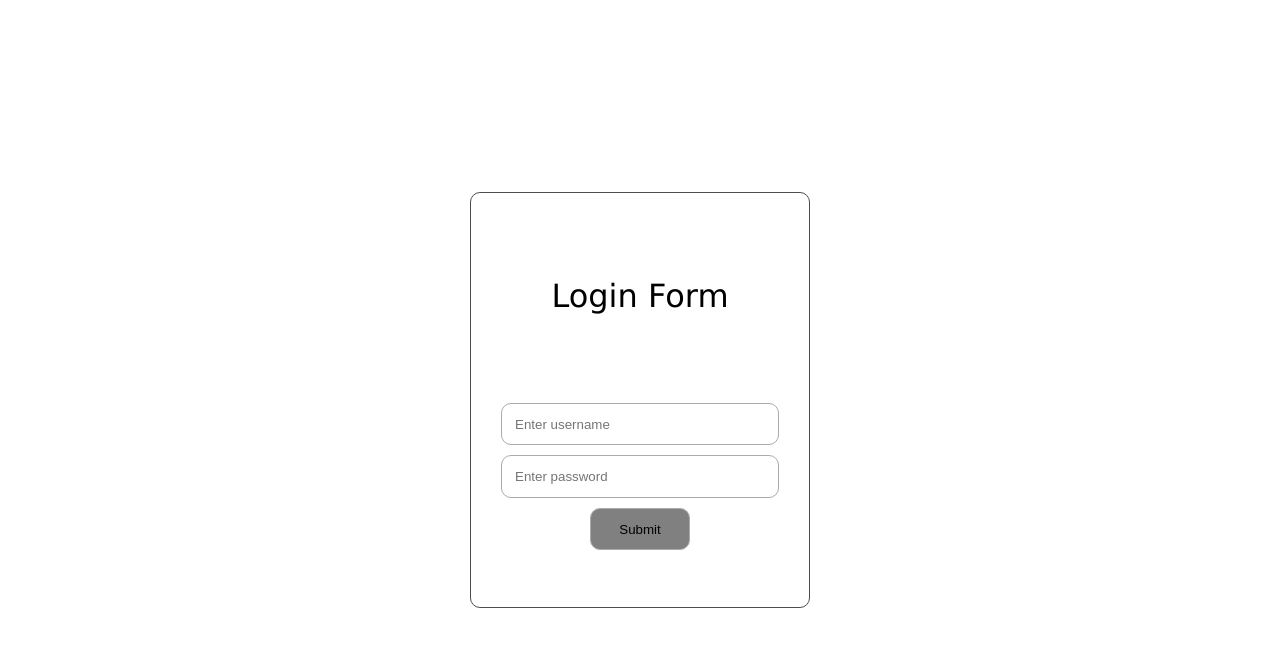
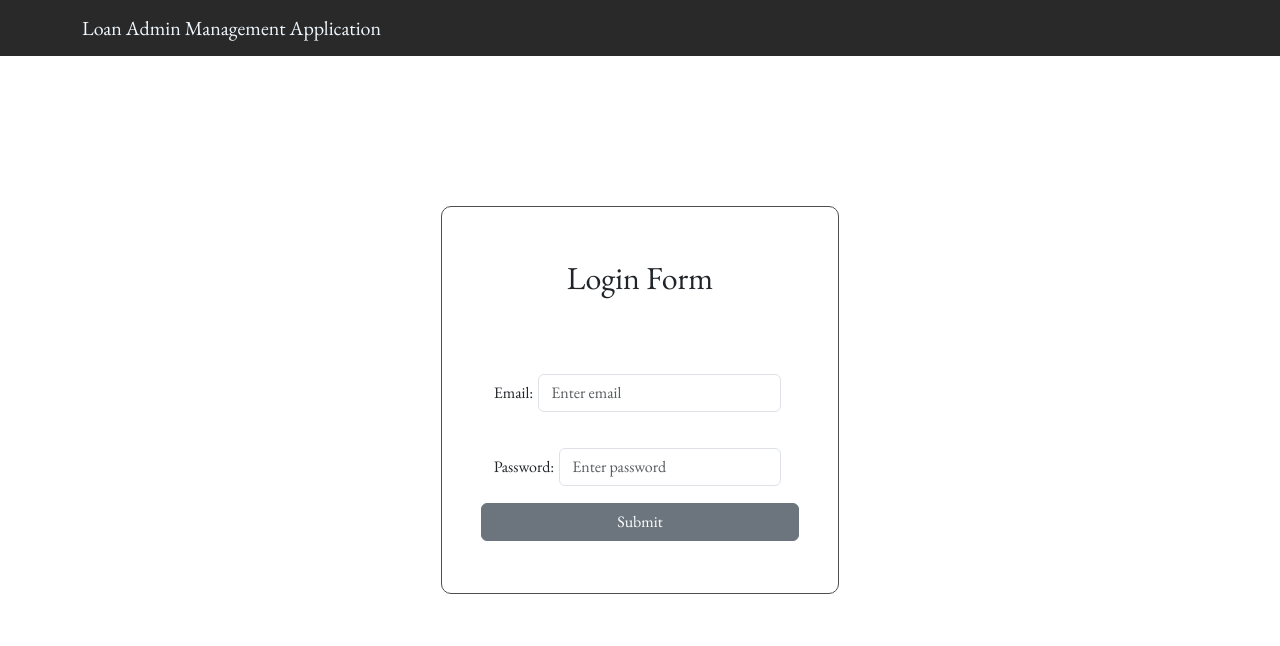
Before and after one commit to harini0-0/lama_batch4, a React (Create React App) app in the folder Frontend/lama/: page /login in a window 1280 px wide. Shown: the top 646 px of the page. Built offline with nearby package versions, Linux system fonts and the light colour scheme.

Commit message:
Styling of Login page

```diff
--- a/Frontend/lama/public/index.html
+++ b/Frontend/lama/public/index.html
@@ -15,6 +15,9 @@
       user's mobile device or desktop. See https://developers.google.com/web/fundamentals/web-app-manifest/
     -->
     <link rel="manifest" href="%PUBLIC_URL%/manifest.json" />
+    <link rel="preconnect" href="https://fonts.googleapis.com">
+    <link rel="preconnect" href="https://fonts.gstatic.com" crossorigin>
+    <link href="https://fonts.googleapis.com/css2?family=EB+Garamond&display=swap" rel="stylesheet">
     <!--
       Notice the use of %PUBLIC_URL% in the tags above.
       It will be replaced with the URL of the `public` folder during the build.
--- a/Frontend/lama/src/App.css
+++ b/Frontend/lama/src/App.css
@@ -1,5 +1,11 @@
 .App {
   text-align: center;
+  height: 100vh;
+  width: 100vw;
+  align-items: center;
+  display: grid;
+  justify-content: center;
+  font-family: 'EB Garamond';
 }
 
 .App-logo {
@@ -13,20 +19,8 @@
   }
 }
 
-.App-header {
-  background-color: #282c34;
-  min-height: 100vh;
-  display: flex;
-  flex-direction: column;
-  align-items: center;
-  justify-content: center;
-  font-size: calc(10px + 2vmin);
-  color: white;
-}
 
-.App-link {
-  color: #61dafb;
-}
+
 
 @keyframes App-logo-spin {
   from {
@@ -38,18 +32,6 @@
 }
 
 /* Inside src/App.css */
-
-body {
-	height: 100vh;
-	display: flex;
-	justify-content: center;
-	align-items: center;
-}
-.wrapper{
-  display: flex;
-  flex-direction: column;
-  justify-content: center;
-}
 
 .title {
 	text-align: center;
@@ -63,8 +45,10 @@ body {
 	text-align: center;
 	display: flex;
 	flex-direction: column;
+  justify-content: center;
+  align-items: center;
 	margin: auto;
-	/* width: 30vw; */
+	width:fit-content;
 	padding: 2vw 1vw;
 	/* background-color: rgb(250, 194, 194); */
 	border-radius: 10px;
@@ -77,13 +61,31 @@ body {
 	flex-direction: column;
 	margin: auto;
 	justify-content: center;
-	padding: 2vw 1vw;
+	padding: 2vw 2vw;
 	/* background-color: rgb(250, 194, 194); */
 	border-radius: 10px;
 
   /* border: 1px solid rgb(78, 78, 78); */
 }
 
+.nav2{
+  background-color: rgb(41, 41, 41);
+  /* color: aliceblue */
+}
+a.navbar-brand{
+  color: aliceblue;
+}
+
+.form-group{
+  display: flex;
+  flex-direction: row;
+  padding: 1vw;
+  justify-content: center;
+  text-align: center;
+}
+label{
+  align-self: center;
+}
 
 input {
 	align-self: center;
--- a/Frontend/lama/src/App.js
+++ b/Frontend/lama/src/App.js
@@ -1,9 +1,11 @@
 import './App.css';
 import LoginPage from './Pages/Login';
+import NavbarComponent from './Pages/Navbar';
 
 function App() {
   return (
     <div className="App">
+      <NavbarComponent></NavbarComponent>
       <LoginPage></LoginPage>
     </div>
   );
--- a/Frontend/lama/src/Pages/Login.jsx
+++ b/Frontend/lama/src/Pages/Login.jsx
@@ -1,25 +1,128 @@
-import React from "react";
-import { useForm } from "react-hook-form";
+import { Button } from 'react-bootstrap';
+import React from 'react';
+
+class LoginPage extends React.Component {
+    constructor() {
+    super();
+    this.state = {
+      input: {},
+      errors: {}
+    };
+
+    this.handleChange = this.handleChange.bind(this);
+    this.handleSubmit = this.handleSubmit.bind(this);
+  }
+
+  handleChange(event) {
+    let input = this.state.input;
+    input[event.target.name] = event.target.value;
+
+    this.setState({
+      input
+    });
+  }
+
+  handleSubmit(event) {
+    event.preventDefault();
+
+    if(this.validate()){
+        console.log(this.state);
+
+        let input = {};
+
+        input["email"] = "";
+        input["password"] = "";
+
+        this.setState({input:input});
+
+        alert('Demo Form is submitted');
+    }
+  }
+
+  validate(){
+      let input = this.state.input;
+      let errors = {};
+      let isValid = true;
+
+      if (!input["username"]) {
+        isValid = false;
+        errors["username"] = "Please enter your username.";
+      }
+
+      if (!input["email"]) {
+        isValid = false;
+        errors["email"] = "Please enter your email Address.";
+      }
+
+      if (typeof input["email"] !== "undefined") {
+
+        var pattern = new RegExp(/^(("[\w-\s]+")|([\w-]+(?:\.[\w-]+)*)|("[\w-\s]+")([\w-]+(?:\.[\w-]+)*))(@((?:[\w-]+\.)*\w[\w-]{0,66})\.([a-z]{2,6}(?:\.[a-z]{2})?)$)|(@\[?((25[0-5]\.|2[0-4][0-9]\.|1[0-9]{2}\.|[0-9]{1,2}\.))((25[0-5]|2[0-4][0-9]|1[0-9]{2}|[0-9]{1,2})\.){2}(25[0-5]|2[0-4][0-9]|1[0-9]{2}|[0-9]{1,2})\]?$)/i);
+        if (!pattern.test(input["email"])) {
+          isValid = false;
+          errors["email"] = "Please enter valid email address.";
+        }
+      }
+
+      if (!input["password"]) {
+        isValid = false;
+        errors["password"] = "Please enter your password.";
+      }
+      if (typeof input["password"] !== "undefined") {
+        if(input["password"].length < 6){
+            isValid = false;
+            errors["password"] = "Please add at least 6 charachter.";
+        }
+      }
+
+      this.setState({
+        errors: errors
+      });
+
+      return isValid;
+  }
+
+  render() {
+    return (
+      <div className='wrapper'>
+        <h1 className='title' style={{fontFamily: "EB Garamond"}}>Login Form</h1>
+        <form className='wrapper2' onSubmit={this.handleSubmit}>
 
 
-function LoginPage(){
-    const { register, handleSubmit, formState: { errors } } = useForm();
 
-    const onSubmit = (data) => console.log(data);
+          <div class="form-group">
+            <label for="email">Email:</label>
+            <input
+              type="text"
+              name="email"
+              value={this.state.input.email}
+              onChange={this.handleChange}
+              class="form-control"
+              placeholder="Enter email"
+              id="email" />
 
-    return (
-        <div className="wrapper">
-            <p className="title">Login Form</p>
+              <div className="text-danger">{this.state.errors.email}</div>
+          </div>
 
-            <form className="wrapper2" onSubmit={handleSubmit(onSubmit)}>
+          <div class="form-group">
+            <label for="password">Password:</label>
+            <input
+              type="password"
+              name="password"
+              value={this.state.input.password}
+              onChange={this.handleChange}
+              class="form-control"
+              placeholder="Enter password"
+              id="password" />
 
-                <input type="username" placeholder="Enter username" {...register("username", { required: true })} />
-                {errors.email && <span style={{ color: "red" }}>
-                    *Email* is mandatory </span>}
-                <input type="password" placeholder="Enter password"{...register("password")} />
-                <input type={"submit"} style={{ backgroundColor: "grey", width:"100px" }} />
-            </form>
-        </div>
-    )
-};
+              <div className="text-danger">{this.state.errors.password}</div>
+          </div>
+
+
+          <Button variant="secondary" type="submit" value={'Submit'}>Submit</Button>{''}
+        </form>
+      </div>
+    );
+  }
+}
+
 export default LoginPage;
--- /dev/null
+++ b/Frontend/lama/src/Pages/Navbar.jsx
@@ -0,0 +1,18 @@
+import React from "react";
+import { Navbar } from "react-bootstrap";
+import Container from 'react-bootstrap/Container';
+
+
+function NavbarComponent(){
+    return (
+
+            <Navbar className="fixed-top nav2">
+        <Container>
+          <Navbar.Brand href="#home">Loan Admin Management Application</Navbar.Brand>
+        </Container>
+      </Navbar>
+
+    );
+};
+
+export default NavbarComponent;
--- a/Frontend/lama/src/index.js
+++ b/Frontend/lama/src/index.js
@@ -1,6 +1,7 @@
 import React from 'react';
 import ReactDOM from 'react-dom/client';
 import './index.css';
+import 'bootstrap/dist/css/bootstrap.min.css';
 import App from './App';
 import reportWebVitals from './reportWebVitals';
 
```
